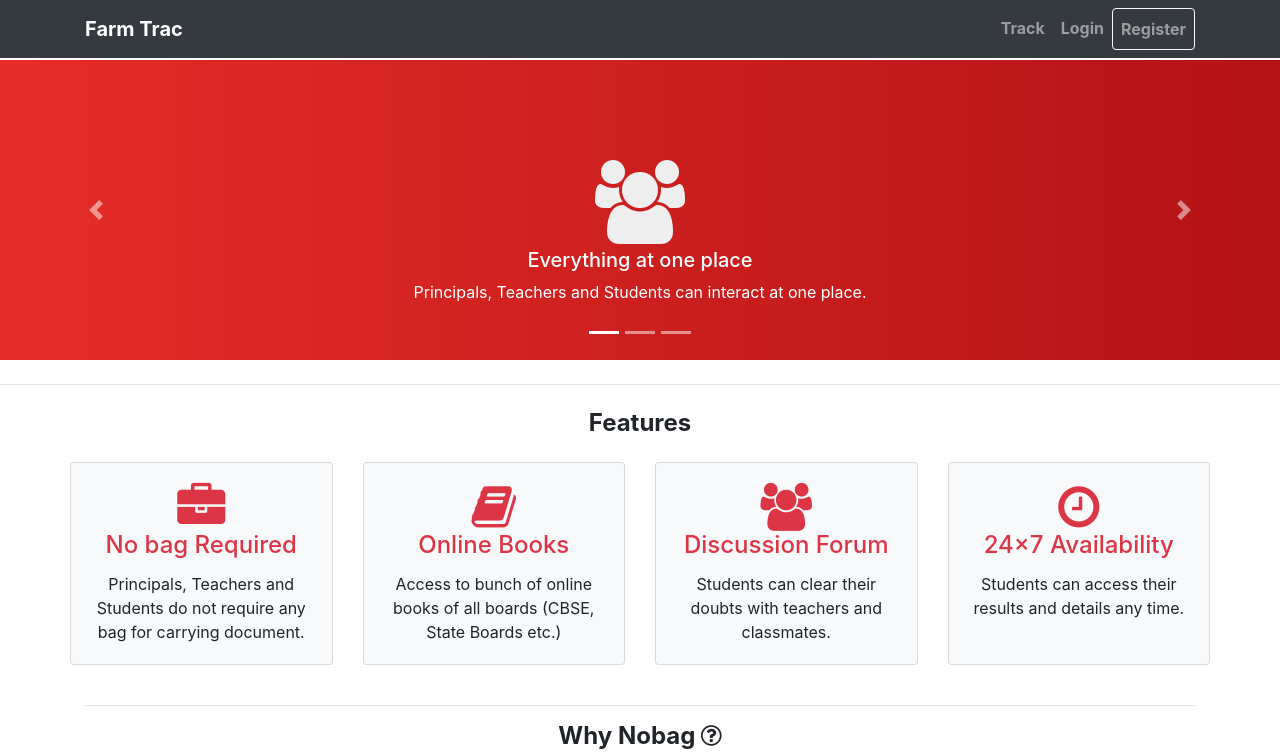
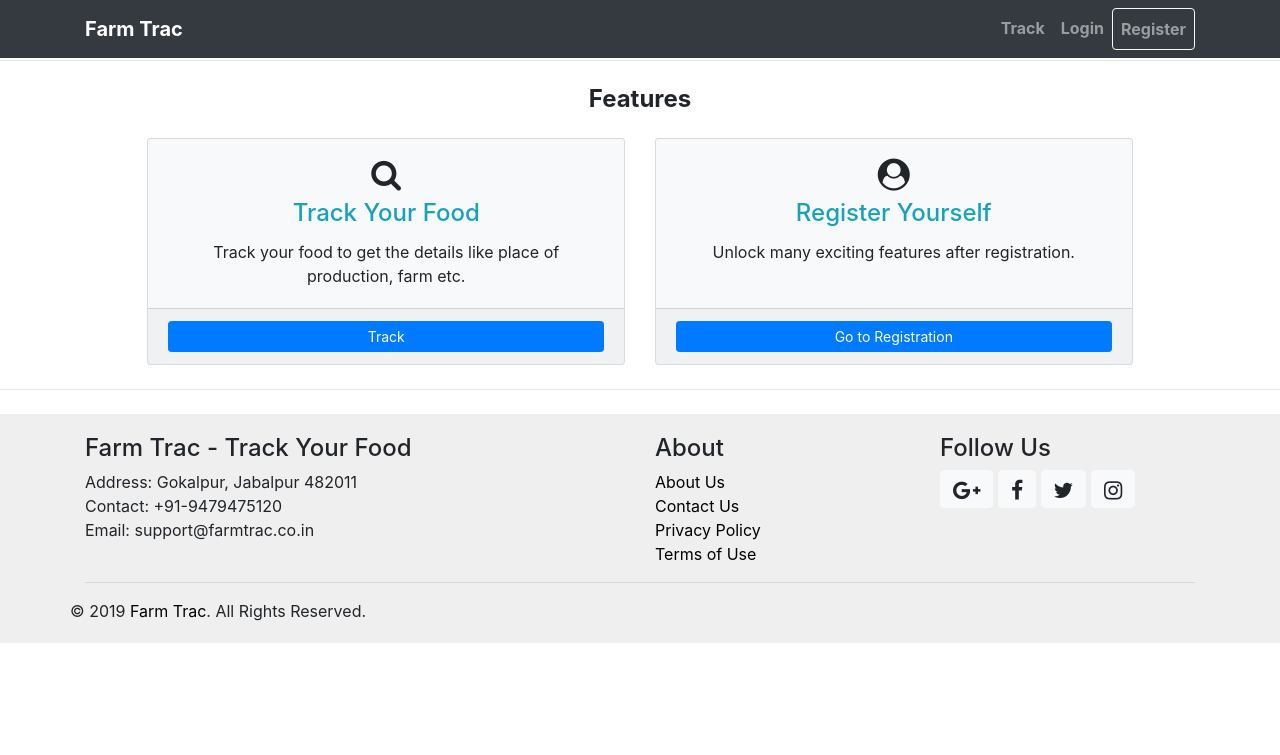
Before and after one commit to vkgupta857/farm-trac, a PHP site: page / in a window 1280 px wide. Shown: the top 755 px of the page. After the commit the page ends 621 px from the top, so only its background shows below. Run offline with PHP 8.4, Linux system fonts and the light colour scheme.

Commit message:
Add files via upload

```diff
--- a/index.php
+++ b/index.php
@@ -26,7 +26,6 @@
             #content{
                 height: 300px;
                 width: 100%;
-                background: linear-gradient(to right, #e52d27, #b31217);
             }
             #carouselExampleCaptions{
                 width: 100%;
@@ -43,14 +42,11 @@
                     height: 200px;
                 }
             }
-            .card:hover{
-                border:1px solid #e52d27;
-            }
         </style>
     </head>
     <body style="margin-top: 60px;">
-        <div id="content">
-            <?php include 'includes/header.php'; ?>
+        <?php include 'includes/header.php'; ?>
+        <!--<div id="content" class="bg-dark">
             <div class="container-fluid">
                 <div class="row">
                     <div id="carouselExampleCaptions" class="carousel slide" data-ride="carousel">
@@ -95,7 +91,7 @@
                     </div>
                 </div>
             </div>
-        </div>
+        </div>-->
         <hr class="my-4" />
         <div class="container">
             <h4 class="text-center my-4"><b>Features</b></h4>
@@ -103,19 +99,25 @@
                 <div class="card-deck">
                     <div class="card bg-light">
                         <div class="card-body text-center">
-                            <i class="fa fa-briefcase fa-3x text-danger" src="..." alt="Card image cap"></i>
-                            <h4 class="card-title text-danger">No bag Required</h4>
-                            <p class="card-text">Principals, Teachers and Students do not require any bag for carrying document.</p>
+                            <i class="fa fa-search fa-2x mb-2" src="..." alt="Card image cap"></i>
+                            <h4 class="card-title text-info">Track Your Food</h4>
+                            <p class="card-text">Track your food to get the details like place of production, farm etc.</p>
+                        </div>
+                        <div class="card-footer">
+                            <a href="track.php"><button class="btn btn-sm btn-block btn-primary" type="button">Track</button></a>
                         </div>
                     </div>
                     <div class="card bg-light">
                         <div class="card-body text-center">
-                            <i class="fa fa-book fa-3x text-danger" src="..." alt="Card image cap"></i>
-                            <h4 class="card-title text-danger">Online Books</h4>
-                            <p class="card-text">Access to bunch of online books of all boards (CBSE, State Boards etc.)</p>
+                            <i class="fa fa-user-circle fa-2x mb-2" src="..." alt="Card image cap"></i>
+                            <h4 class="card-title text-info">Register Yourself</h4>
+                            <p class="card-text">Unlock many exciting features after registration.</p>
+                        </div>
+                        <div class="card-footer">
+                            <a href="register.php"><button class="btn btn-sm btn-block btn-primary" type="button">Go to Registration</button></a>
                         </div>
                     </div>
-                    <div class="card bg-light">
+                    <!--<div class="card bg-light">
                         <div class="card-body text-center">
                             <i class="fa fa-group fa-3x text-danger" src="..." alt="Card image cap"></i>
                             <h4 class="card-title text-danger">Discussion Forum</h4>
@@ -128,51 +130,10 @@
                             <h4 class="card-title text-danger">24&times;7 Availability</h4>
                             <p class="card-text">Students can access their results and details any time.</p>
                         </div>
-                    </div>
+                    </div>-->
                 </div>
             </div>
-            <br />
-            <!--<div class="row">
-                <div class="card-deck">
-                    <div class="card bg-light">
-                        <div class="card-body text-center">
-                            <i class="fa fa-group fa-3x text-danger" src="..." alt="Card image cap"></i>
-                            <h5 class="card-title text-danger">Card title</h5>
-                            <p class="card-text">This is a wider card with supporting text below as a natural lead-in to additional content. This content is a little bit longer.</p>
-                        </div>
-                    </div>
-                    <div class="card bg-light">
-                        <div class="card-body text-center">
-                            <i class="fa fa-group fa-3x text-danger" src="..." alt="Card image cap"></i>
-                            <h5 class="card-title text-danger">Card title</h5>
-                            <p class="card-text">This is a wider card with supporting text below as a natural lead-in to additional content. This content is a little bit longer.</p>
-                        </div>
-                    </div>
-                    <div class="card bg-light">
-                        <div class="card-body text-center">
-                            <i class="fa fa-group fa-3x text-danger" src="..." alt="Card image cap"></i>
-                            <h5 class="card-title text-danger">Card title</h5>
-                            <p class="card-text">This card has supporting text below as a natural lead-in to additional content.</p>
-                        </div>
-                    </div>
-                    <div class="card bg-light">
-                        <div class="card-body text-center">
-                            <i class="fa fa-group fa-3x text-danger" src="..." alt="Card image cap"></i>
-                            <h5 class="card-title text-danger">Card title</h5>
-                            <p class="card-text">This is a wider card with supporting text below as a natural lead-in to additional content. This card has even longer content than the first to show that equal height action.</p>
-                        </div>
-                    </div>
-                </div>
-            </div>-->
-            <hr />
-            <h4 class="text-center"><b>Why Nobag <i class="fa fa-question-circle-o"> </i></b></h4>
-            <div class="row justify-content-center">
-                <video width="320" height="240" controls>
-                    <source src="Nobag_official.mp4" type="video/mp4">
-                    Your browser does not support the <code>video</code> tag.
-                </video>
-            </div>
-            <hr class="my-4" Why/>
+            <!--<hr class="my-4"/>
             <div class="row">
                 <div class="card w-100 text-center border-danger">
                     <div class="card-body">
@@ -182,7 +143,7 @@
                         </blockquote>
                     </div>
                 </div>
-            </div>
+            </div>-->
         </div>
         <hr class="my-4" />
         <?php include 'includes/footer.php'; ?>
```
